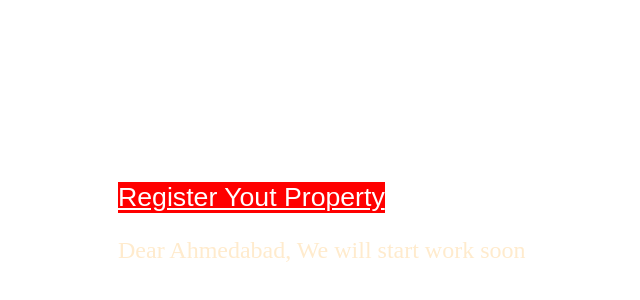
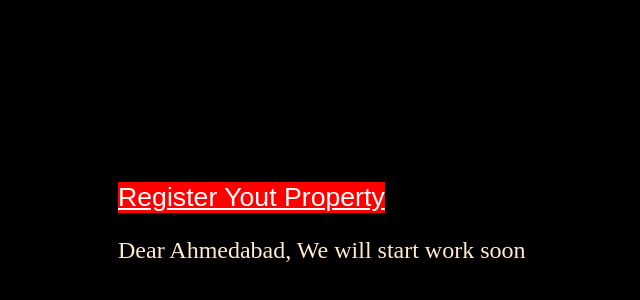
Before and after one commit to smitbhimani1/myshelter.in, a plain HTML site: page index.html in a window 1280 px wide. Shown: the part 18-318 px from the top of the page, without its empty margins (82-722 px from the left). Drawn offline with Linux system fonts and the light colour scheme.

Commit message:
Update style.css

```diff
--- a/style.css
+++ b/style.css
@@ -4,7 +4,7 @@ body {
 /*     background-image: url(/smit.jpg); */
     background-repeat: no-repeat;
     background-size: cover;
-    background color: black;
+    background-color: black;
     /* background-image: ; */
 }
 
```
